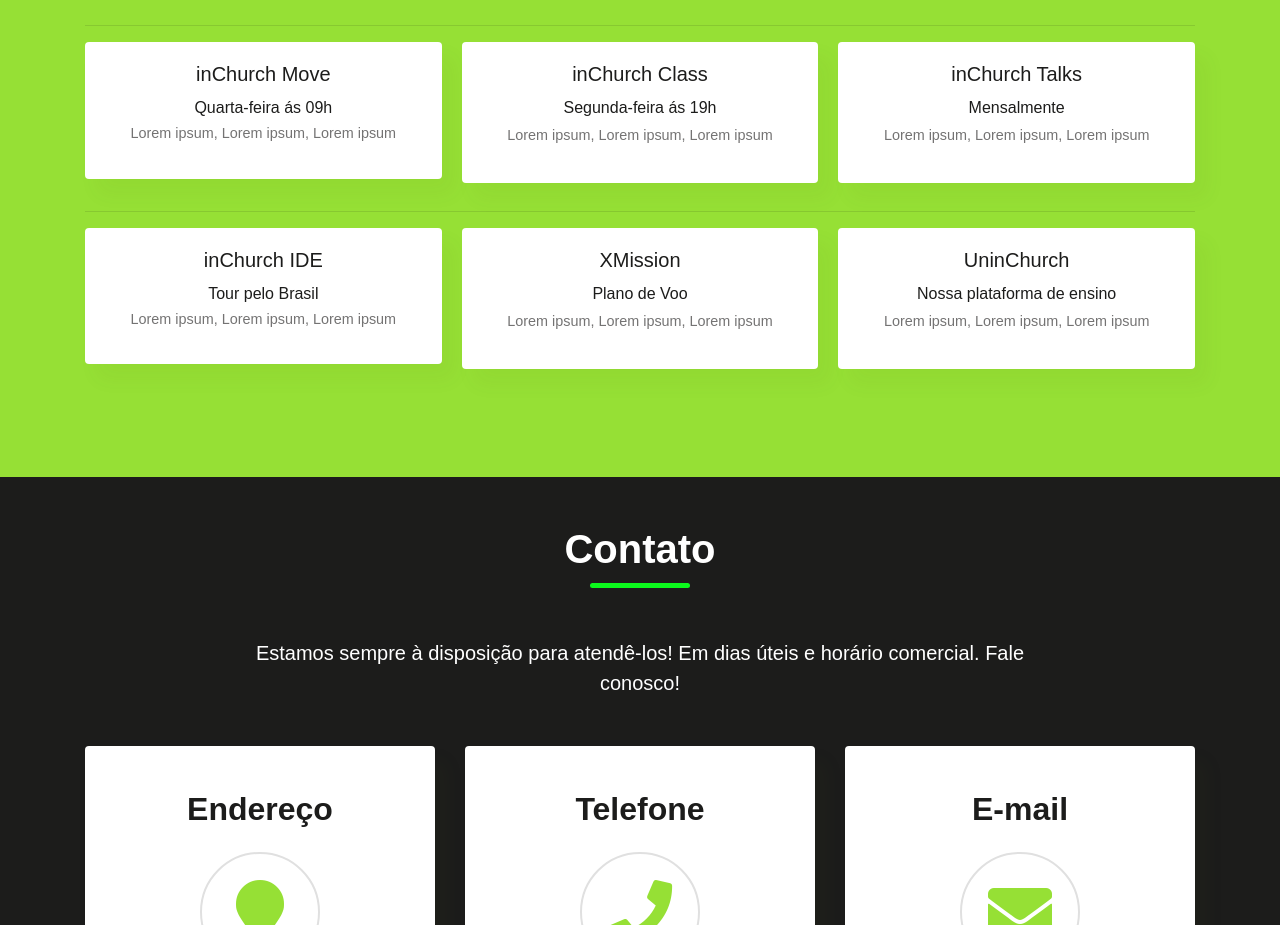
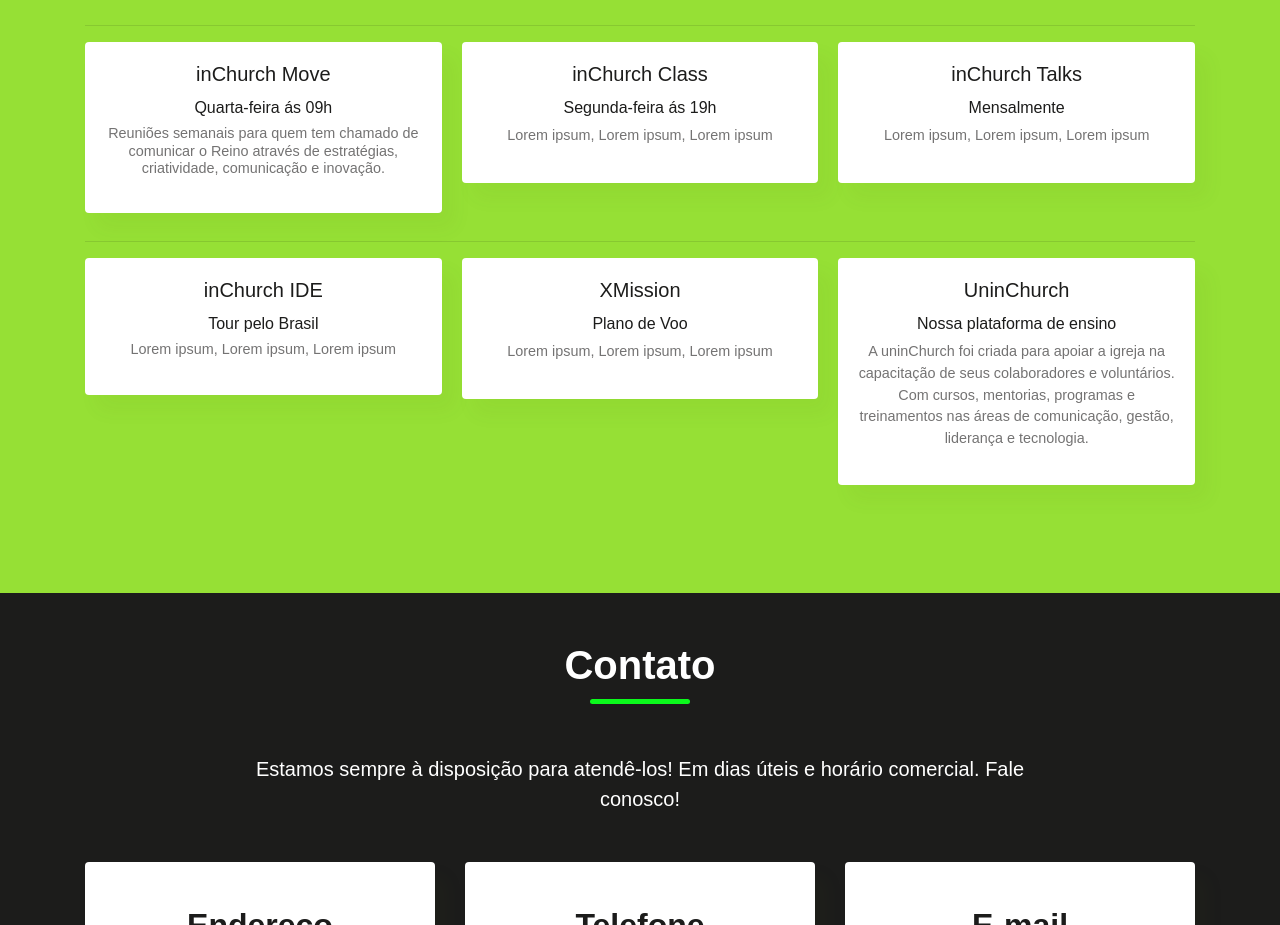
Before and after one commit to 3reis/inchurch-pages, a plain HTML site: page index.html in a window 1280 px wide. Shown: the part 2760-3685 px from the top of the page. Drawn offline with nearby package versions, Linux system fonts and the light colour scheme.

Commit message:
Update index.html

```diff
--- a/index.html
+++ b/index.html
@@ -186,7 +186,7 @@
                 <h5 class="card-title">inChurch Move</h5>
                 <blockquote>
                   <h6>Quarta-feira ás 09h<h6>
-                    <p class="card-text">Lorem ipsum, Lorem ipsum, Lorem ipsum</p>
+                    <p class="card-text">Reuniões semanais para quem tem chamado de comunicar o Reino através de estratégias, criatividade, comunicação e inovação. </p>
                 </blockquote>
               </div>
             </div>
@@ -259,7 +259,8 @@
                <h5 class="card-title">UninChurch</h5>
                <blockquote>
                  <h6>Nossa plataforma de ensino</h6>
-                 <p class="card-text">Lorem ipsum, Lorem ipsum, Lorem ipsum</p>
+                 <p class="card-text">A uninChurch foi criada para apoiar a igreja na capacitação de seus colaboradores e voluntários.<br>
+Com cursos, mentorias, programas e treinamentos nas áreas de comunicação, gestão, liderança e tecnologia.</p>
 
                </blockquote>
              </div>
```
